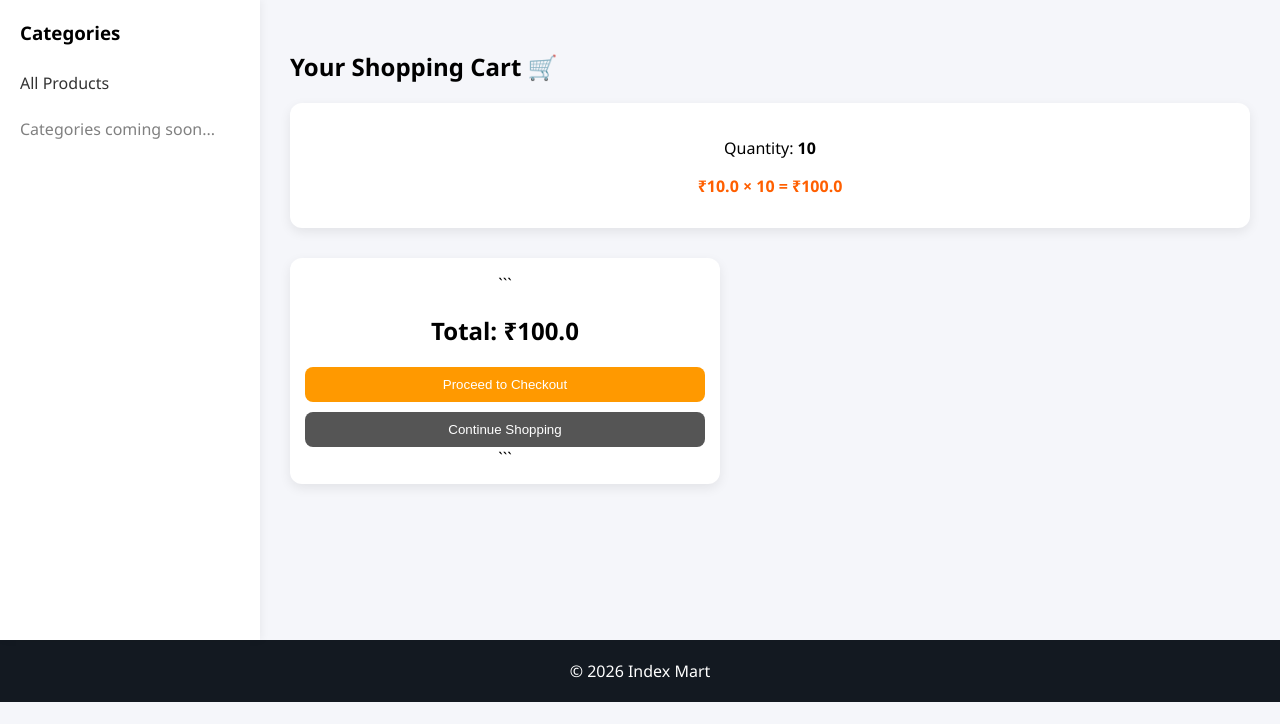
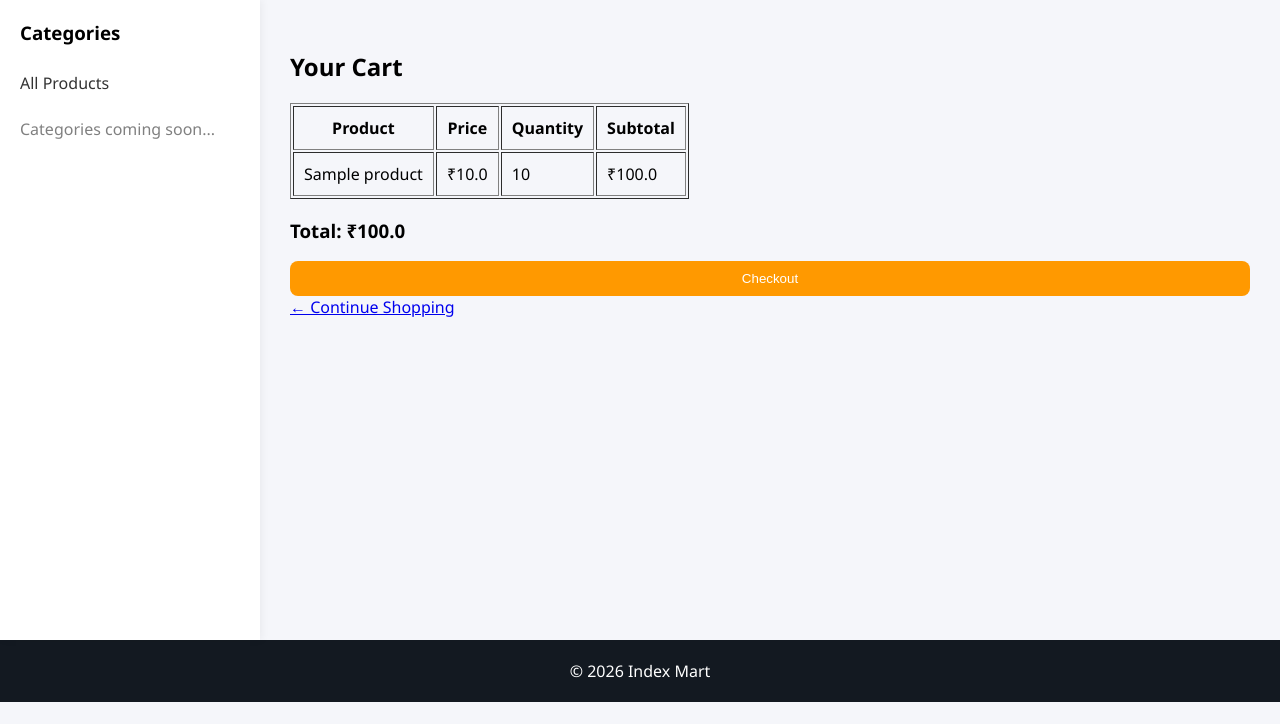
Before and after one commit to skdariyasafru/shop, a Flask app: page /cart in a window 1280 px wide. Shown: the part 58-782 px from the top of the page. Run offline with Flask 3, Linux system fonts and the light colour scheme; a user stored in the database is signed in; tables that the repository leaves empty hold one stand-in row (values such as "Sample post").

Commit message:
Update cart.html
Signed-off-by: skdariyasafru <sk.dariyasafru@gmail.com>

````diff
--- a/templates/cart.html
+++ b/templates/cart.html
@@ -1,60 +1,35 @@
 {% extends "base.html" %}
 
-{% block title %}Your Cart{% endblock %}
+{% block title %}Cart{% endblock %}
 
 {% block content %}
 
-<h2>Your Shopping Cart 🛒</h2>
+<h2>Your Cart</h2>
 
-{% if items %}
+<table border="1" cellpadding="10">
+    <tr>
+        <th>Product</th>
+        <th>Price</th>
+        <th>Quantity</th>
+        <th>Subtotal</th>
+    </tr>
 
-<div class="grid">
+    {% for item in items %}
+    <tr>
+        <td>{{ item.name }}</td>
+        <td>₹{{ item.price }}</td>
+        <td>{{ item.quantity }}</td>
+        <td>₹{{ item.subtotal }}</td>
+    </tr>
+    {% endfor %}
+</table>
 
-{% for item in items %}
+<h3>Total: ₹{{ total }}</h3>
 
-<div class="card">
-    <h3>{{ item.product_name }}</h3>
+<form action="/checkout" method="post">
+    <button type="submit">Checkout</button>
+</form>
 
-
-<p>Quantity: <strong>{{ item.quantity }}</strong></p>
-
-<p class="price">
-    ₹{{ item.price }} × {{ item.quantity }} =
-    <strong>₹{{ item.price * item.quantity }}</strong>
-</p>
-
-
-</div>
-
-{% endfor %}
-
-</div>
-
-<div class="card" style="margin-top: 30px; max-width: 400px;">
-
-```
-<h2>Total: ₹{{ total }}</h2>
-
-<a href="/checkout">
-    <button>Proceed to Checkout</button>
-</a>
-
-<a href="/" style="display:block; margin-top:10px;">
-    <button style="background:#555;">Continue Shopping</button>
-</a>
-```
-
-</div>
-
-{% else %}
-
-<div class="card">
-    <h3>Your cart is empty 😢</h3>
-    <a href="/">
-        <button>Shop Now</button>
-    </a>
-</div>
-
-{% endif %}
+<a href="/">← Continue Shopping</a>
 
 {% endblock %}
````
